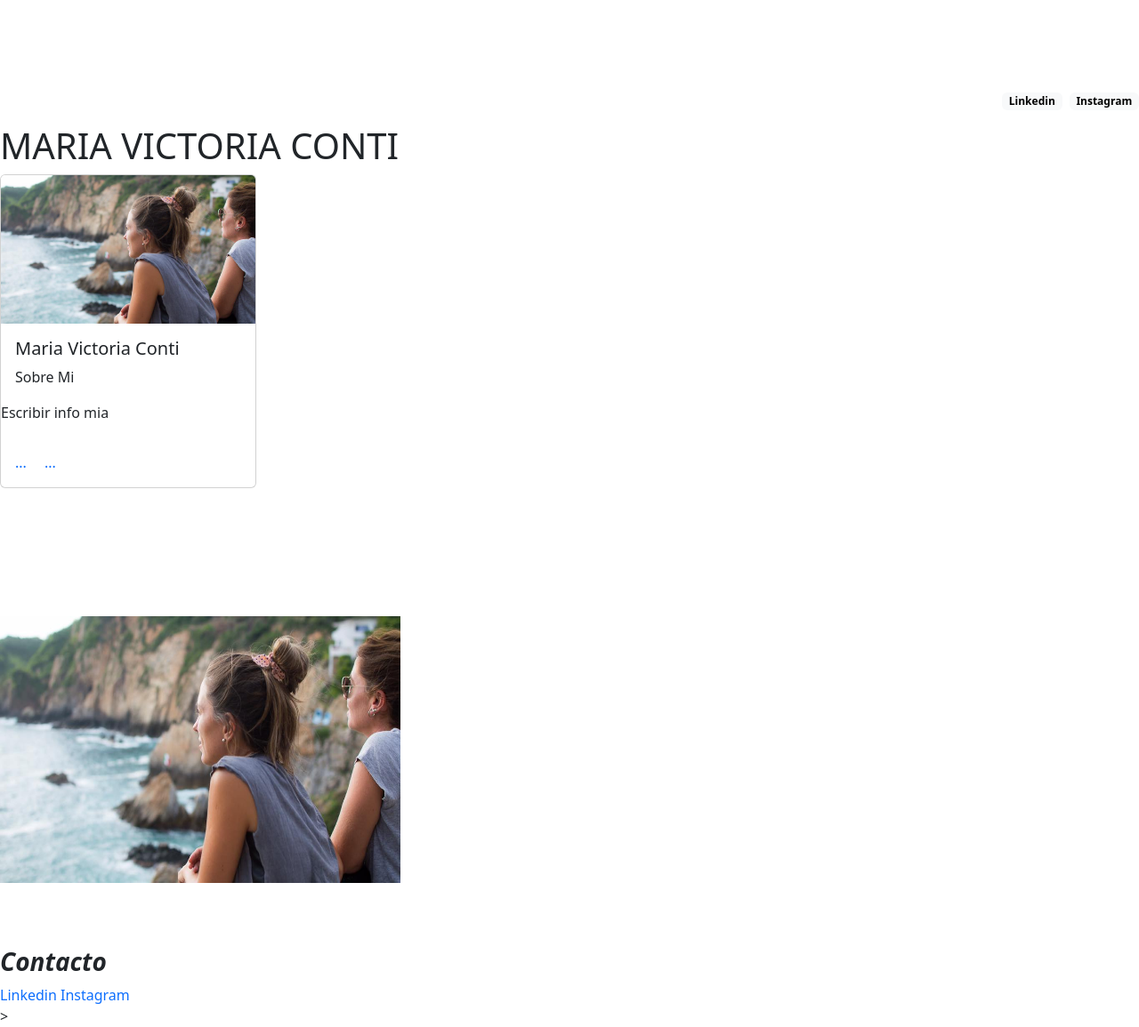
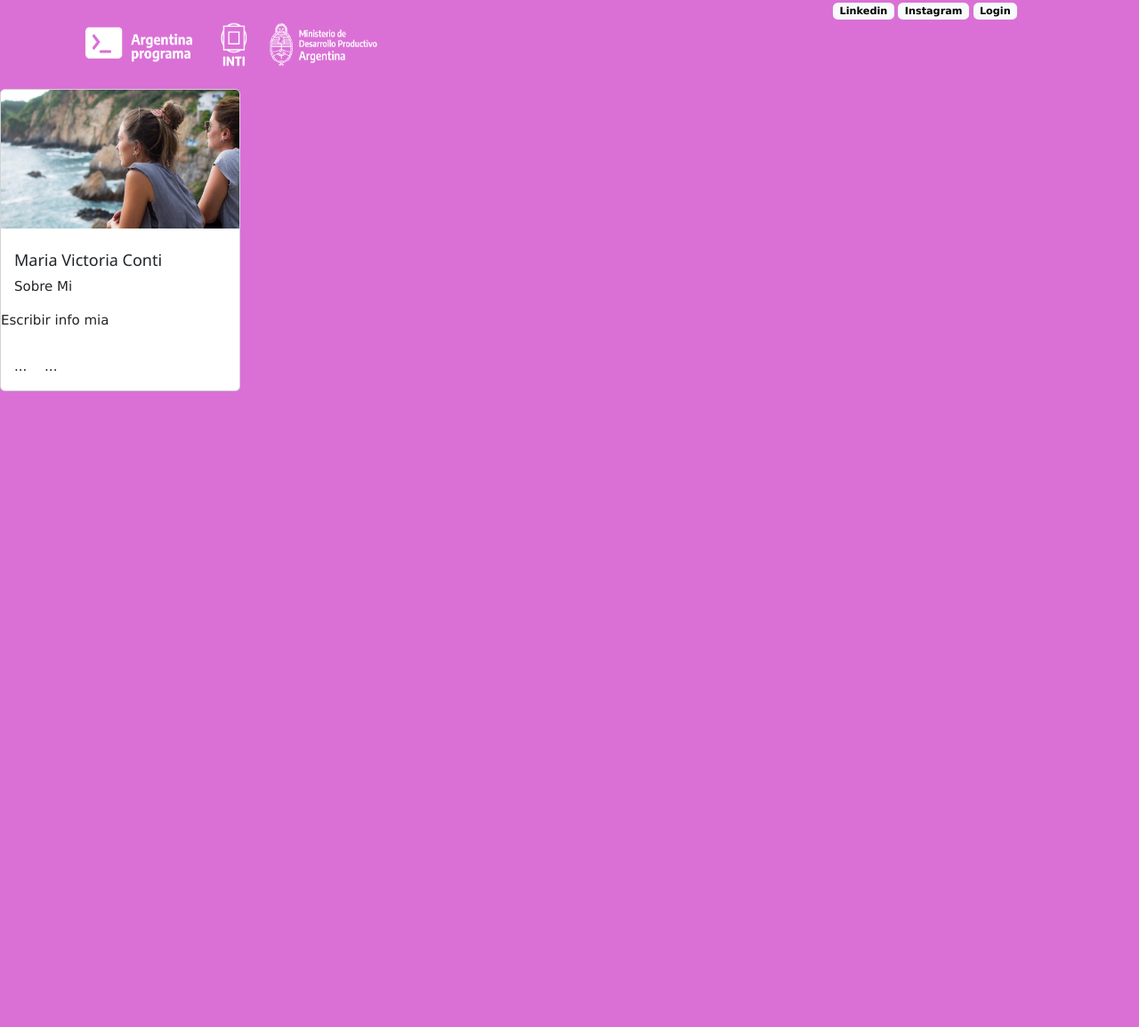
Before and after one commit to MariaVictoriaConti/Frontend, a plain HTML site: page SobreMi.html in a window 1280 px wide. Shown: the whole page at 89% size. After the commit the page ends 800 px from the top, so only its background shows below. Drawn offline with nearby package versions, Linux system fonts and the light colour scheme.

```diff
--- a/SobreMi.html
+++ b/SobreMi.html
@@ -1,29 +1,41 @@
 <!DOCTYPE html>
 <html lang="en">
     <head>
+      <!-- Metadata de MiPortfolio -->
         <meta charset="utf-8">
         <meta name="viewport"content="width=device-width, initial-scale=1">
         <title>Portfolio Maria Victoria Conti</title>
-        <img src="imagenes/logo argprpgrama.png"
-           alt="Logo" width="150" height="100" >
-        <img src="imagenes/LogosInti.png"
-            alt="Logo" width="200" height="70">
-
+      <!-- Links de relacion archivo HTML con CSS, Boostrap, Fontamesome y w3Schools -->
     <link rel="stylesheet" href="CSS/estilos.css"/>
     <link href="https://cdn.jsdelivr.net/npm/bootstrap@5.2.0/dist/css/bootstrap.min.css" rel="stylesheet" integrity="sha384-gH2yIJqKdNHPEq0n4Mqa/HGKIhSkIHeL5AyhkYV8i59U5AR6csBvApHHNl/vI1Bx" crossorigin="anonymous">
-
-    <div class="d-grid gap-2 d-md-flex justify-content-md-end"><a  href="https://www.linkedin.com/in/maria-victoria-conti-rrhh/" ><p class="badge text-bg-light" >Linkedin</p></a>
-        <a  href="https://www.instagram.com/mariavictoriaconti/"><p class="badge text-bg-light">Instagram</p></a></div>
-
-
-
+    <script src="https://kit.fontawesome.com/553c807147.js" crossorigin="anonymous"></script>
+    <link rel="stylesheet" href="https://www.w3schools.com/w3css/4/w3.css">
     </head>
 
-    <header>
-        <h1>MARIA VICTORIA CONTI</h1>
-    </header>
-    <body>
-        <div class="card" style="width: 18rem;" align: center;>
+   <!-- HEADER -->
+    <header style="background-color: orchid">
+
+      <!-- Contenedor de toda la pagina html -->
+<div class="container" >
+        <div class="row">
+    <!-- Logos Argentina Programa (HEADER) -->
+          <div class="col-9">
+          <img class="destacado" src="imagenes/logo argprpgrama.png" alt="Logo" width="150" height="100" >
+          <img src="imagenes/LogosInti.png" alt="Logo" width="200" height="70">
+          </div>
+
+        <!-- Botones de Redes Sociales y Login (HEADER) -->
+          <div class="col-3"  margin-top="1" margin-bottom="1">
+          <a  href="https://www.linkedin.com/in/maria-victoria-conti-rrhh/" ><p class="badge text-bg-light">Linkedin</p></a>
+          <a  href="https://www.instagram.com/mariavictoriaconti/"><p class="badge text-bg-light">Instagram</p></a>
+          <a  href="#"><p class="badge text-bg-light">Login</p></a>
+          </div>
+        </div>
+    </div>
+</header>
+
+    <body style="background-color: orchid">
+        <div class="card" style="width: 18rem;" >
             <img src="imagenes/14457526_1453392971356744_133299586773495252_n_1453392971356744.jpg" class="card-img-top" alt="foto">
             <div class="card-body">
               <h5 class="card-title">Maria Victoria Conti</h5>
@@ -36,22 +48,7 @@
               <a href="#" class="card-link">...</a>
             </div>
           </div>
-<br><br><br><br><br><br>
-
-        <img class="destacado" src="imagenes/14457526_1453392971356744_133299586773495252_n_1453392971356744.jpg"
-             alt="Mi Foto" width="450" height="300"> <br><br><br><br>
-
-
-    </body>
-
-
-    <footer>
-        <h3><em><b>Contacto</b></em></h3>
-        <a href="https://www.linkedin.com/in/maria-victoria-conti-rrhh/">Linkedin</a>
-        <a href="https://www.instagram.com/mariavictoriaconti/">Instagram</a>
-
-    </footer>>
-
+          </body>
 
 
 </html>
```
Also changed, not shown: MiPortfolio.html (+1 -1 lines).
